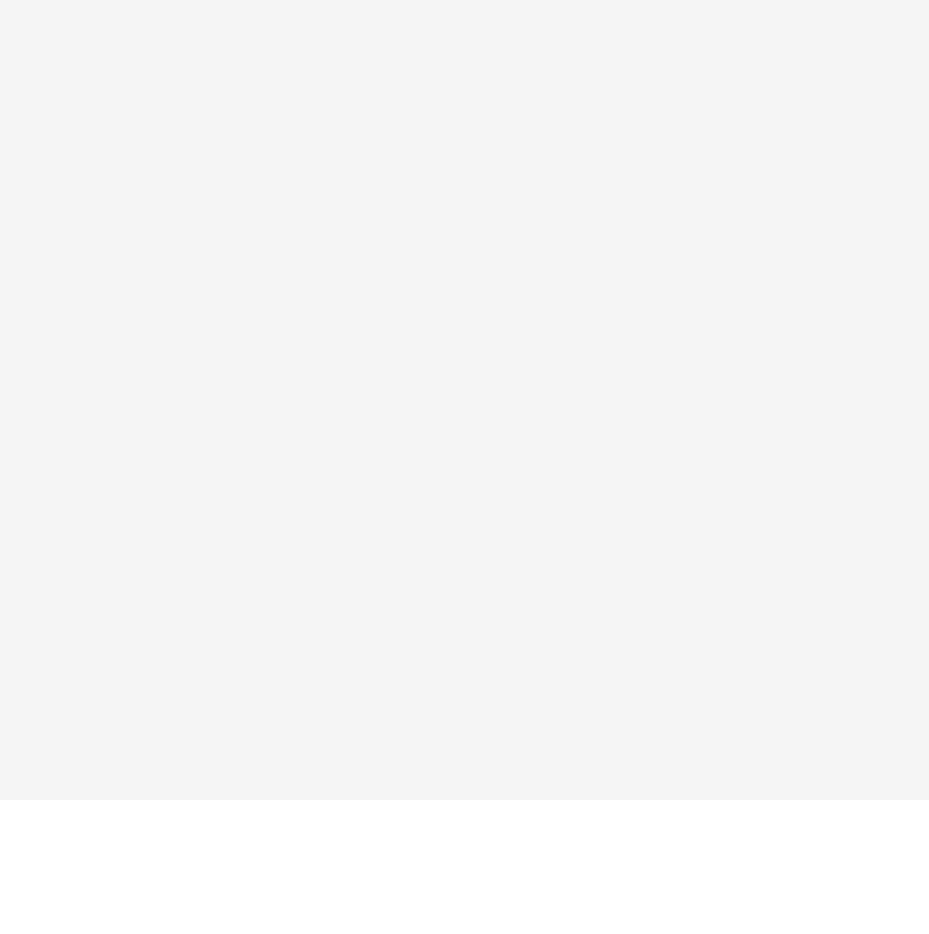
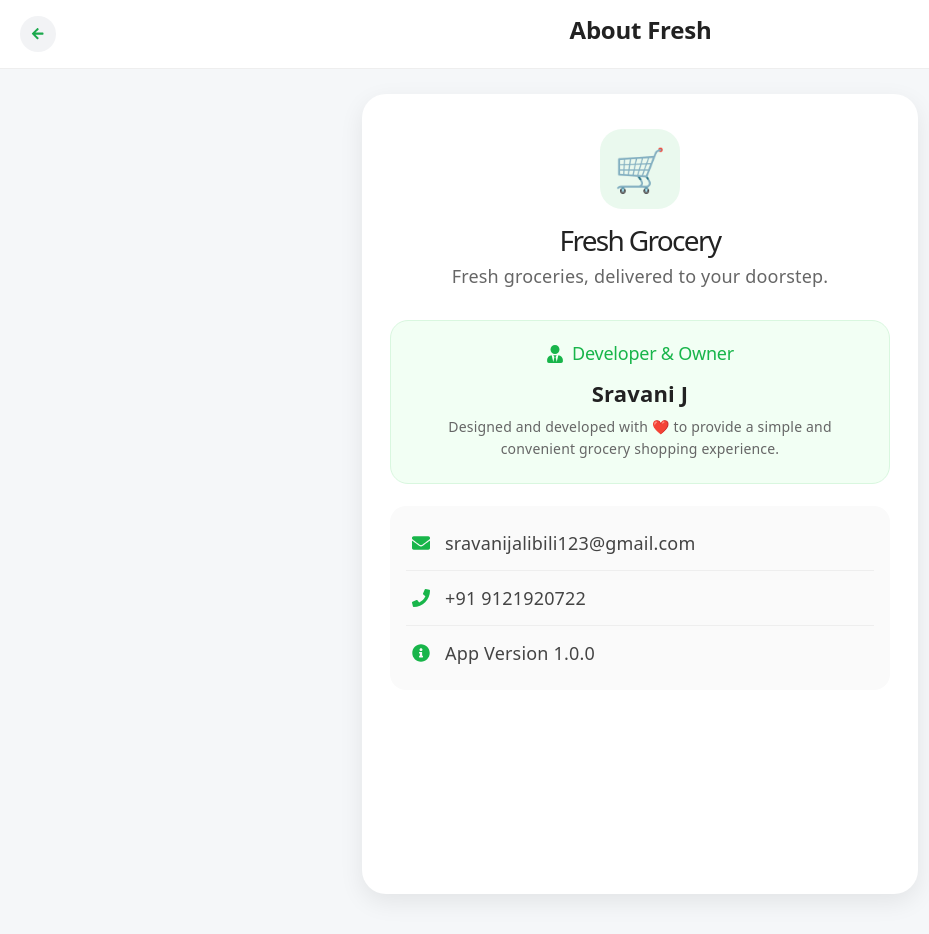
Before and after one commit to sravanijalibili/Fresh, a React (Vite) app in the folder frontend/: page /about in a window 1280 px wide. Before the commit this address had no page. Shown: the whole page, without its empty margins (0-929 px from the left). Before the commit the page ends 800 px from the top, so only its background shows below. Built offline with nearby package versions, Linux system fonts and the light colour scheme.

Commit message:
UI Changes

```diff
--- a/frontend/src/App.jsx
+++ b/frontend/src/App.jsx
@@ -19,8 +19,9 @@ import ProtectedRoute from "./components/ProtectedRoute";
 import Profile from "./pages/Profile";
 import Addresses from "./pages/Addresses";
 import OrderDetails from "./pages/OrderDetails";
+import About from "./pages/About";
+
 import AdminLayout from "./admin/layouts/AdminLayout";
-
 import Dashboard from "./admin/pages/Dashboard";
 import AdminProducts from "./admin/pages/Products";
 import AdminLogin from "./admin/pages/AdminLogin";
@@ -107,6 +108,8 @@ function AppContent() {
             </ProtectedRoute>
           }
         />
+        <Route path="/about" element={<About />} />
+
         <Route
           path="/orders"
           element={
--- /dev/null
+++ b/frontend/src/pages/About.jsx
@@ -0,0 +1,65 @@
+import { FaUserTie, FaEnvelope, FaPhone, FaInfoCircle } from "react-icons/fa";
+
+import PageHeader from "../components/PageHeader";
+import "../styles/about.css";
+
+function About() {
+  return (
+    <>
+      <PageHeader title="About Fresh" />
+
+      <div className="about-page">
+        <div className="about-card">
+
+          <div className="about-logo">
+            🛒
+          </div>
+
+          <h1>Fresh Grocery</h1>
+
+          <p className="about-tagline">
+            Fresh groceries, delivered to your doorstep.
+          </p>
+
+          <div className="developer-section">
+
+            <h2>
+              <FaUserTie />
+              Developer & Owner
+            </h2>
+
+            <h3>Sravani J</h3>
+
+            <p>
+              Designed and developed with ❤️ to provide
+              a simple and convenient grocery shopping experience.
+            </p>
+
+          </div>
+
+          <div className="about-info">
+
+            <div className="about-info-row">
+              <FaEnvelope />
+              <span>sravanijalibili123@gmail.com</span>
+            </div>
+
+            <div className="about-info-row">
+              <FaPhone />
+              <span>+91 9121920722</span>
+            </div>
+
+            <div className="about-info-row">
+              <FaInfoCircle />
+              <span>App Version 1.0.0</span>
+            </div>
+
+          </div>
+
+        </div>
+      </div>
+    </>
+  );
+}
+
+export default About;
--- a/frontend/src/pages/Account.jsx
+++ b/frontend/src/pages/Account.jsx
@@ -64,9 +64,9 @@ function Account() {
 
     {
       title: "About Fresh",
-      subtitle: "Version 1.0",
+      subtitle: "About the app & developer",
       icon: <FaInfoCircle />,
-      action: () => toast("Fresh Grocery App"),
+      action: () => navigate("/about"),
     },
   ];
 
--- /dev/null
+++ b/frontend/src/styles/about.css
@@ -0,0 +1,161 @@
+.about-page {
+  min-height: 100vh;
+  background: #f5f7f9;
+  padding: 25px 15px 40px;
+
+  display: flex;
+  justify-content: center;
+}
+
+.about-card {
+  width: 100%;
+  max-width: 500px;
+
+  background: white;
+
+  border-radius: 24px;
+
+  padding: 35px 28px;
+
+  text-align: center;
+
+  box-shadow: 0 8px 25px rgba(0, 0, 0, 0.08);
+}
+
+.about-logo {
+  width: 80px;
+  height: 80px;
+
+  margin: 0 auto 18px;
+
+  border-radius: 22px;
+
+  background: #eaf9ee;
+
+  display: flex;
+  align-items: center;
+  justify-content: center;
+
+  font-size: 42px;
+}
+
+.about-card h1 {
+  margin: 0;
+
+  font-size: 28px;
+
+  color: #222;
+}
+
+.about-tagline {
+  margin: 10px 0 30px;
+
+  color: #666;
+
+  line-height: 1.5;
+}
+
+.developer-section {
+  background: #f2fff4;
+
+  border: 1px solid #d9f7df;
+
+  border-radius: 18px;
+
+  padding: 22px;
+
+  margin-bottom: 22px;
+}
+
+.developer-section h2 {
+  margin: 0 0 15px;
+
+  display: flex;
+
+  align-items: center;
+
+  justify-content: center;
+
+  gap: 8px;
+
+  color: #18b54a;
+
+  font-size: 18px;
+}
+
+.developer-section h3 {
+  margin: 0 0 10px;
+
+  font-size: 22px;
+
+  color: #222;
+}
+
+.developer-section p {
+  margin: 0;
+
+  color: #666;
+
+  line-height: 1.6;
+
+  font-size: 14px;
+}
+
+.about-info {
+  background: #fafafa;
+
+  border-radius: 16px;
+
+  padding: 10px 16px;
+}
+
+.about-info-row {
+  display: flex;
+
+  align-items: center;
+
+  gap: 14px;
+
+  padding: 14px 5px;
+
+  border-bottom: 1px solid #eeeeee;
+
+  text-align: left;
+
+  color: #444;
+}
+
+.about-info-row:last-child {
+  border-bottom: none;
+}
+
+.about-info-row svg {
+  color: #18b54a;
+
+  font-size: 18px;
+
+  width: 20px;
+}
+
+@media (max-width: 600px) {
+  .about-page {
+    padding: 15px 12px 30px;
+  }
+
+  .about-card {
+    padding: 28px 20px;
+
+    border-radius: 20px;
+  }
+
+  .about-card h1 {
+    font-size: 25px;
+  }
+
+  .about-logo {
+    width: 70px;
+    height: 70px;
+
+    font-size: 36px;
+  }
+}
```
